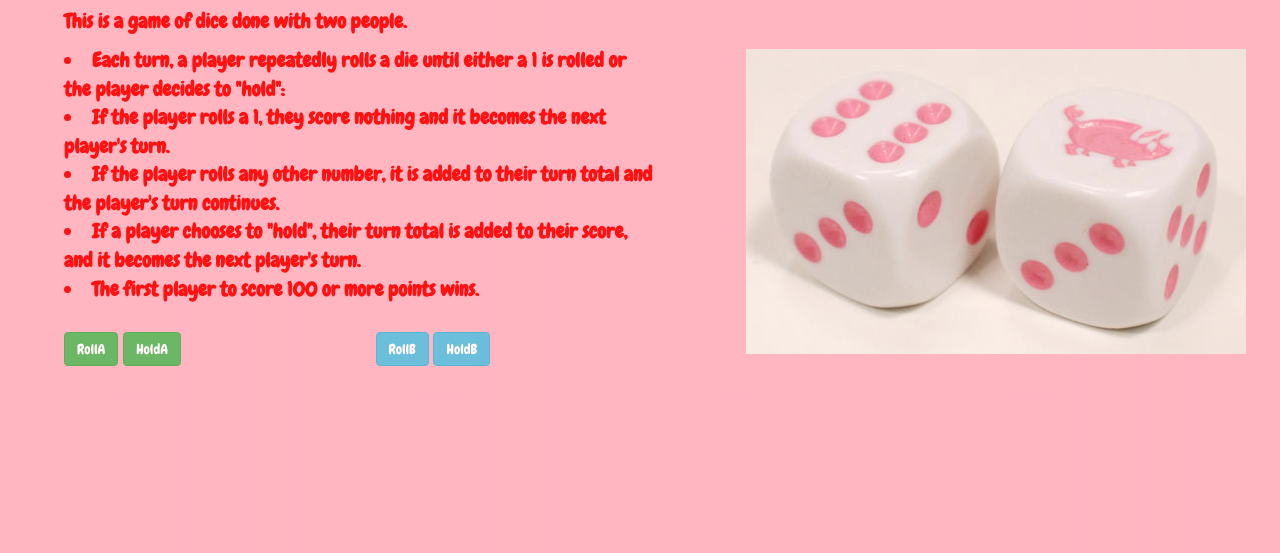
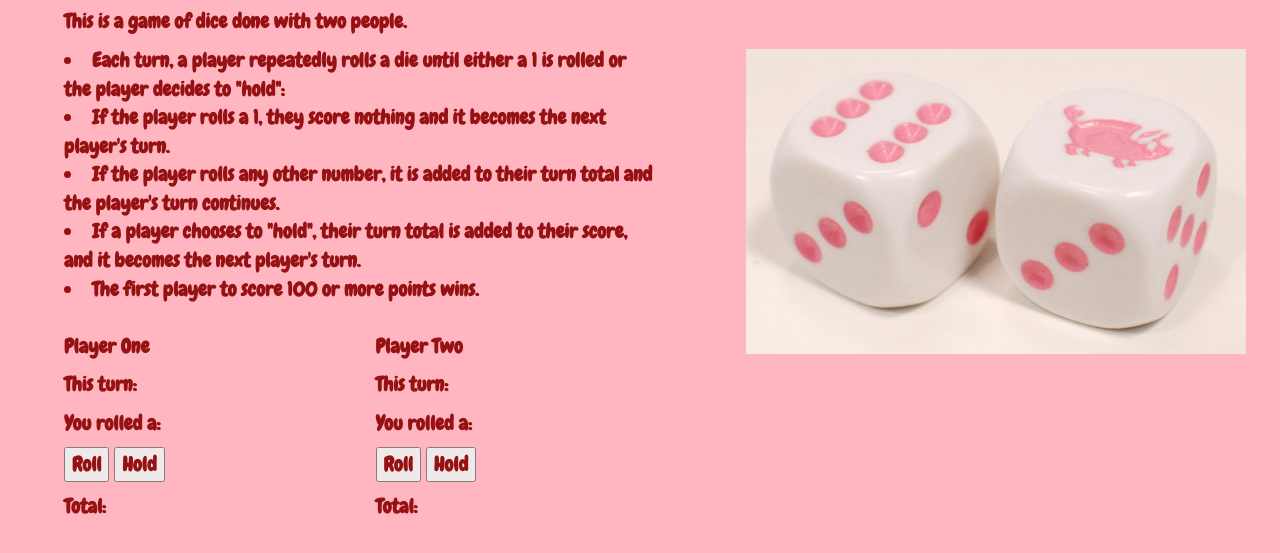
Before and after one commit to JanetIsak/Pig-Dice, a plain HTML site: page index.html in a window 1280 px wide. Shown: the part 103-656 px from the top of the page. Drawn offline with Linux system fonts and the light colour scheme.

Commit message:
change the html structure for buttons

```diff
--- a/css/styles.css
+++ b/css/styles.css
@@ -12,7 +12,7 @@ h1 {
 .container-fluid {
   font-family: 'Chewy', cursive;
   font-size: 20px;
-  color: red;
+  color: darkred;
   padding-left: 5%;
   padding-right: 0%;
 }
--- a/index.html
+++ b/index.html
@@ -24,19 +24,27 @@
     <br>
     <div class="row">
       <div class="col-md-6">
-        <button type="button" name="button" class="btn btn-success">RollA</button>
-        <button type="button" name="button" class="btn btn-success">HoldA</button>
+      <!--Pig Form 1-->
+        <p>Player One</p>
+        <p>This turn: <span id="playerOneRound"></span> </p>
+        <p>You rolled a: <span id="playerOneCurrent"></span></p>
+          <button type="button" name="playerOneRoll" id="playerOneRoll">Roll</button>
+          <button type="button" name="playerOneHold" id="playerOneHold">Hold</button>
+          <p></p>
+          <p>Total: <span id="playerOneTotal"></span> </p>
+        </form>
       </div>
       <div class="col-md-6">
-        <button type="button" name="button" class="btn btn-info">RollB</button>
-        <button type="button" name="button" class="btn btn-info">HoldB</button>
+        <!--Pig Form 2-->
+        <p>Player Two</p>
+        <p>This turn: <span id="playerTwoRound"></span> </p>
+        <p>You rolled a: <span id="playerTwoCurrent"></span></p>
+        <button type="button" name="playerTwoRoll" id="playerTwoRoll">Roll</button>
+        <button type="button" name="playerTwoHold" id="playerTwoHold">Hold</button>
+        <p></p>
+          <p>Total: <span id="playerTwoTotal"></span> </p>
       </div>
     </div>
-    <div class="result">
-      <ul>
-
-      </ul></b>
-      </div>
     </div>
     <div class="col-md-6">
       <img src="images/pd4.jpg">
```
